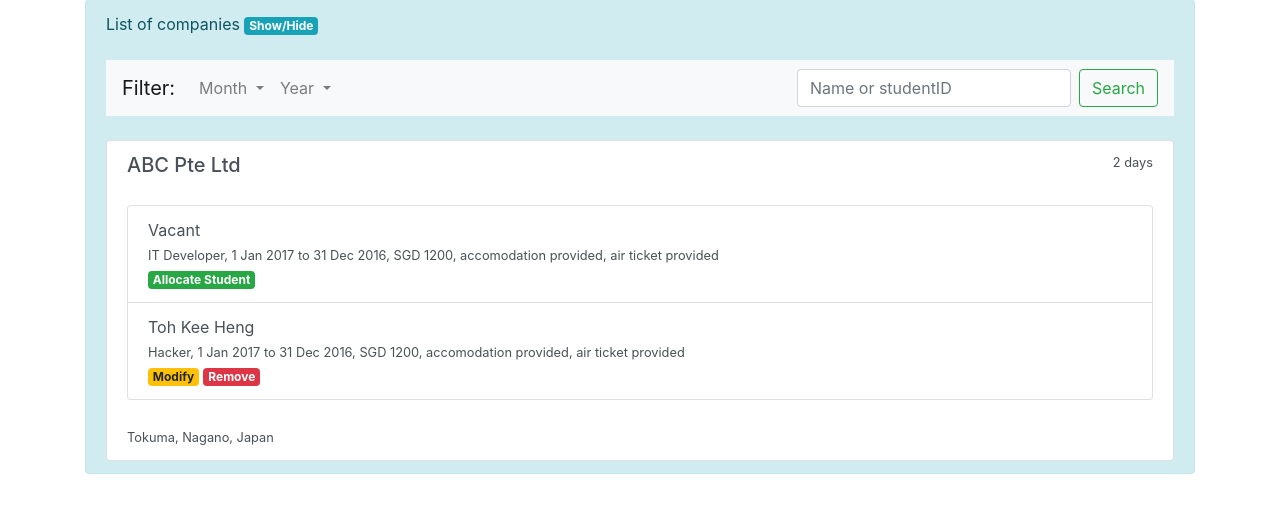
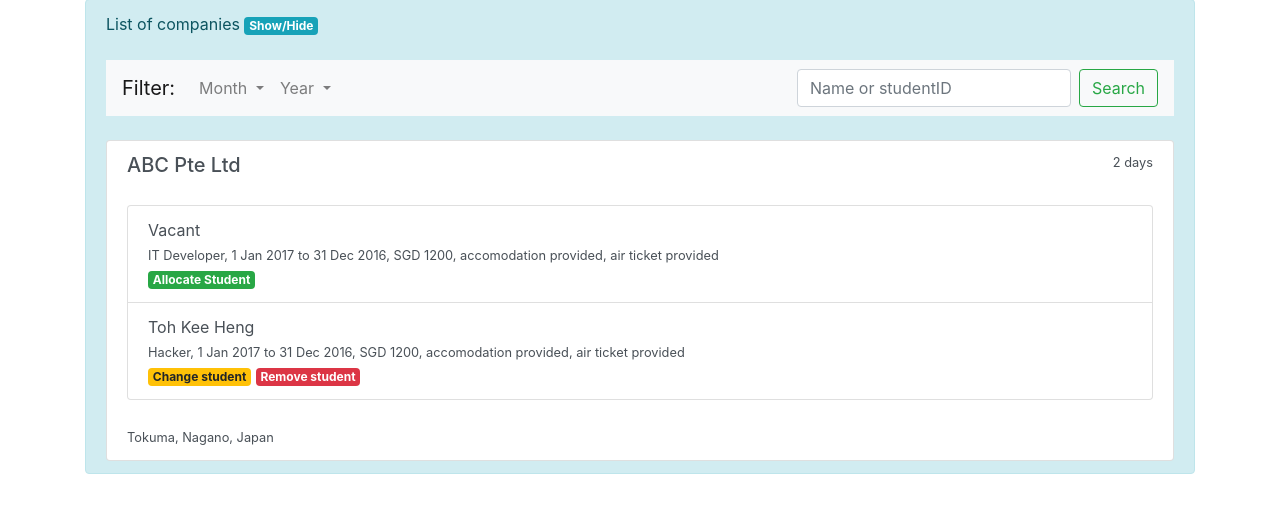
Before and after one commit to 15017206/iprep, a PHP site: page /iprep/graceyap_dashboard_oiip.php in a window 1280 px wide. Shown: the part 81-594 px from the top of the page. Run offline with PHP 8.4, Linux system fonts and the light colour scheme; data comes from the database, SQL or seed files in the repository; some libraries are stand-ins or nearby versions.

Commit message:
Merge origin/master
Conflicts:
	product_page.php

```diff
--- a/graceyap_dashboard_oiip.php
+++ b/graceyap_dashboard_oiip.php
@@ -192,8 +192,8 @@ and open the template in the editor.
                                 <li class="list-group-item justify-content-between align-items-center">
                                     <div>Toh Kee Heng</div>
                                     <small>Hacker, 1 Jan 2017 to 31 Dec 2016, SGD 1200, accomodation provided, air ticket provided</small>
-                                    <br/><a href=""><span class="badge badge-warning">Modify</span></a>
-                                    <a href=""><span class="badge badge-danger">Remove</span></a>
+                                    <br/><a href=""><span class="badge badge-warning">Change student</span></a>
+                                    <a href=""><span class="badge badge-danger">Remove student</span></a>
                                 </li>
                             </ul>
                             <br/>
--- a/navbar_student.php
+++ b/navbar_student.php
@@ -10,7 +10,7 @@ session_start();
 ?>
 <html>
     <head>
-        <meta charset="UTF-8" name="viewport" content="width=device-width, initial-scale=1, shrink-to-fit=no">
+        <meta charset="UTF-8"><meta name="viewport" content="width=device-width, initial-scale=1, shrink-to-fit=no">
         <title></title>
     </head>
     <body>
```
